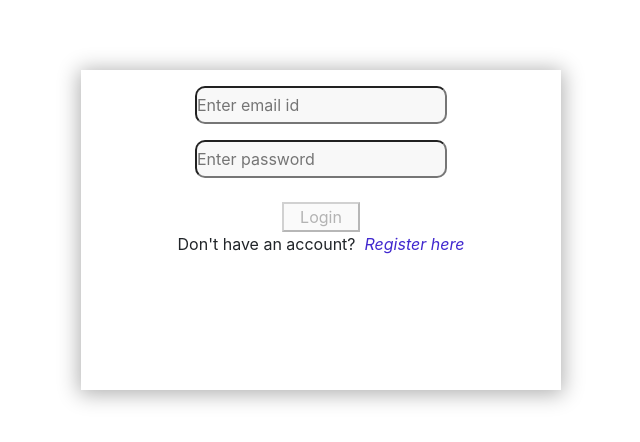
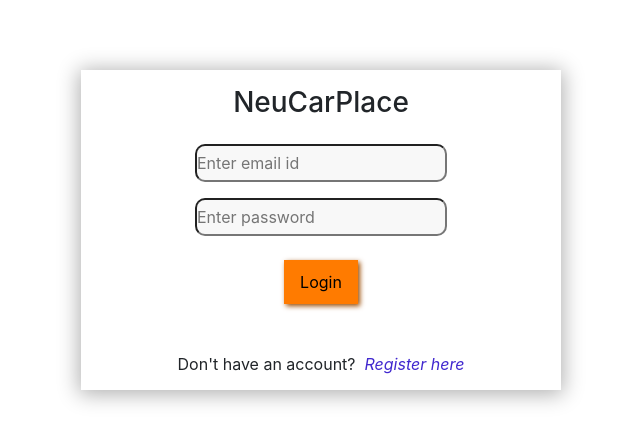
Before and after one commit to parikhmrishi/NeuCarPlace, an Angular app in the folder NeuCarPlace.WebUI/NeuCarPlace/: page /login in a window 1280 px wide. Shown: the part 170-612 px from the top of the page, without its empty margins (319-959 px from the left). Built offline with nearby package versions, Linux system fonts and the light colour scheme.

Commit message:
Updated UI for buttons and navbar

```diff
--- a/NeuCarPlace.WebUI/NeuCarPlace/src/app/Components/header/header.component.html
+++ b/NeuCarPlace.WebUI/NeuCarPlace/src/app/Components/header/header.component.html
@@ -1,12 +1,17 @@
-<ul class="nav bg-light pl-5">
+<ul class="nav bg-light pl-5 pb-2 pt-2">
   <li class="nav-item">
     <a class="nav-link active" href="home">Home</a>
   </li>
   <li class="nav-item">
     <a class="nav-link" href="myorders">My Orders</a>
   </li>
-  <li class="float-right">
-    <button *ngIf="!isLoggedIn" (click)="login()">Login</button>
-    <button *ngIf="isLoggedIn" (click)="logOut()">Log Out</button>
-  </li>
 </ul>
+
+<div class="button-right">
+  <button class="btn-properties" *ngIf="!isLoggedIn" (click)="login()">
+    Login
+  </button>
+  <button class="btn-properties" *ngIf="isLoggedIn" (click)="logOut()">
+    Log Out
+  </button>
+</div>
--- a/NeuCarPlace.WebUI/NeuCarPlace/src/app/Components/header/header.component.scss
+++ b/NeuCarPlace.WebUI/NeuCarPlace/src/app/Components/header/header.component.scss
@@ -1,3 +1,14 @@
-.float-right {
-    float: right;
+.btn-properties {
+  padding: 10px 20px;
+  background-color: rgb(255, 123, 0);
+  color: #000;
+  border: none;
+  box-shadow: 2px 2px 5px 0px rgb(153, 74, 0);
 }
+
+.button-right {
+    text-align: right;
+    position: relative;
+    bottom: 3.3rem;
+    right: 2rem;
+}
--- a/NeuCarPlace.WebUI/NeuCarPlace/src/app/Components/login/login.component.html
+++ b/NeuCarPlace.WebUI/NeuCarPlace/src/app/Components/login/login.component.html
@@ -1,7 +1,8 @@
 <div class="box">
   <div *ngIf="login">
     <div class="align-center mt-7">
-      <form [formGroup]="loginForm" class="login-form">
+      <form [formGroup]="loginForm" class="login-form pt-3">
+        <h3 class="pb-2">NeuCarPlace</h3>
         <input
           type="email"
           pattern="[a-z0-9._%+-]+@[a-z0-9.-]+\.[a-z]{2,3}$"
@@ -15,23 +16,24 @@
         />
         <button
           type="submit"
+          class="btn-properties mt-4 pl-3 pr-3"
           name="login"
           (click)="submit(this.loginForm.get('password').value)"
           [disabled]="!loginForm.valid"
-          id=""
-          class="mt-4 pl-3 pr-3"
         >
           Login
         </button>
         <br />
-        <span>Don't have an account?</span>&nbsp;
-        <a (click)="toggle()">Register here</a>
+        <div class="mt-5">
+          <span>Don't have an account?</span>&nbsp;
+          <a (click)="toggle()">Register here</a>
+        </div>
       </form>
     </div>
   </div>
   <div *ngIf="!login">
-    <div class="align-center">
-      <form [formGroup]="registerForm" class="login-form">
+    <div class="align-center mt-7">
+      <form [formGroup]="registerForm" class="login-form pt-3">
         <input
           type="text"
           pattern="[a-zA-Z][a-zA-Z ]+"
@@ -51,6 +53,7 @@
         />
         <button
           type="submit"
+          class="btn-properties mt-4 pl-3 pr-3"
           (click)="register()"
           [disabled]="!registerForm.valid"
           value="Register"
@@ -58,8 +61,10 @@
           Register
         </button>
         <br />
-        <span>Already have an account?</span>&nbsp;
-        <a (click)="toggle()">Login now</a>
+        <div class="mt-5">
+            <span>Already have an account?</span>&nbsp;
+            <a (click)="toggle()">Login now</a>
+          </div>
       </form>
     </div>
   </div>
--- a/NeuCarPlace.WebUI/NeuCarPlace/src/app/Components/login/login.component.scss
+++ b/NeuCarPlace.WebUI/NeuCarPlace/src/app/Components/login/login.component.scss
@@ -43,3 +43,11 @@ a {
   align-items: center;
   justify-content: center;
 }
+
+.btn-properties {
+  padding: 10px 20px;
+  background-color: rgb(255, 123, 0);
+  color: #000;
+  border: none;
+  box-shadow: 2px 2px 5px 0px rgb(153, 74, 0)
+}
```
Also changed, not shown: NeuCarPlace.WebUI/NeuCarPlace/src/app/Components/login/login.component.ts (+8 -9 lines), 23 other files (tests, documents, lock files or other folders).
